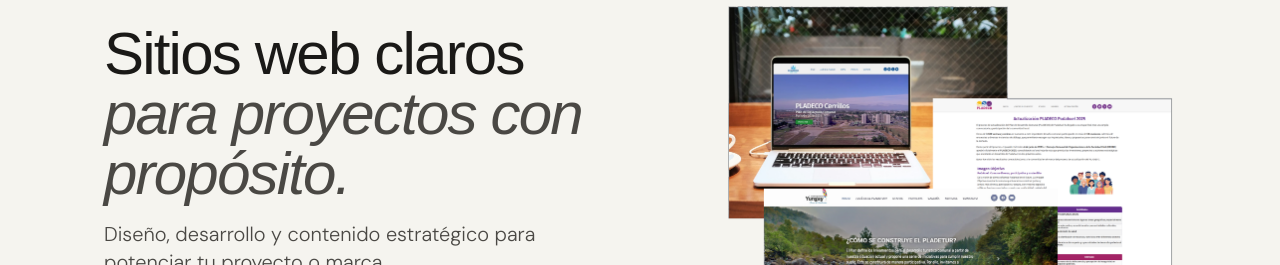
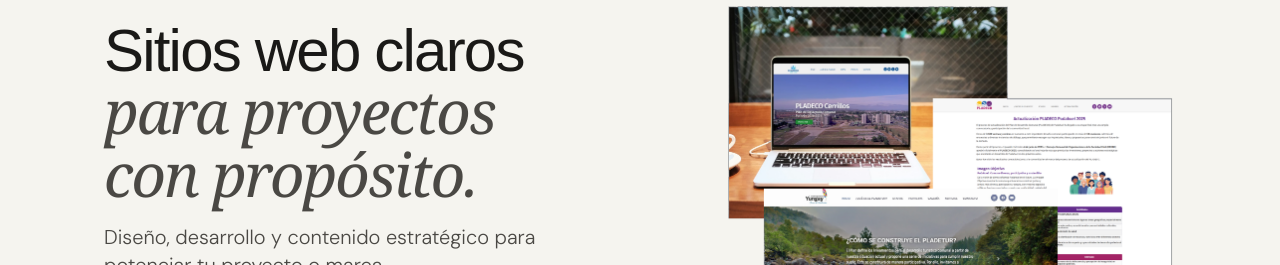
Before and after one commit to AlbertoRodBa/kulp-web, a Next.js app: page / in a window 1280 px wide. Shown: the part 207-472 px from the top of the page. Built offline with nearby package versions, Linux system fonts and the light colour scheme; no server answers.

Commit message:
texto georgia en hero

```diff
--- a/components/Hero.tsx
+++ b/components/Hero.tsx
@@ -15,7 +15,7 @@ export default function Hero() {
           observer.disconnect();
         }
       },
-      { threshold: 0.3 }
+      { threshold: 0.3 },
     );
 
     if (imgRef.current) observer.observe(imgRef.current);
@@ -26,7 +26,6 @@ export default function Hero() {
     <section className="min-h-screen flex flex-col bg-[var(--cream-100)]">
       <div className="max-w-6xl mx-auto px-6 md:px-10 w-full flex-grow flex flex-col justify-center pt-24 pb-12 xl:pt-8 xl:pb-4">
         <div className="grid grid-cols-1 lg:grid-cols-2 gap-10 md:gap-24 items-center w-full">
-
           <div className="order-2 lg:order-1 opacity-0 animate-fade-in">
             <div className="group transition-all duration-500 hover:-translate-y-1">
               <h1
@@ -35,13 +34,14 @@ export default function Hero() {
               >
                 Sitios web claros
                 <br />
-                <span className="italic font-normal text-[var(--ink-muted)] transition-colors duration-500 group-hover:text-[var(--ink)]">
+                <span className="italic font-normal text-[var(--ink-muted)] font-serif">
                   para proyectos con propósito.
                 </span>
               </h1>
 
               <h2 className="text-lg md:text-xl font-light text-[var(--ink-muted)] max-w-lg leading-relaxed mb-12 transition-all duration-500 group-hover:text-[var(--ink)] group-hover:translate-x-1">
-                Diseño, desarrollo y contenido estratégico para potenciar tu proyecto o marca.
+                Diseño, desarrollo y contenido estratégico para potenciar tu
+                proyecto o marca.
               </h2>
             </div>
 
@@ -97,7 +97,6 @@ export default function Hero() {
               />
             </div>
           </div>
-
         </div>
       </div>
 
```
